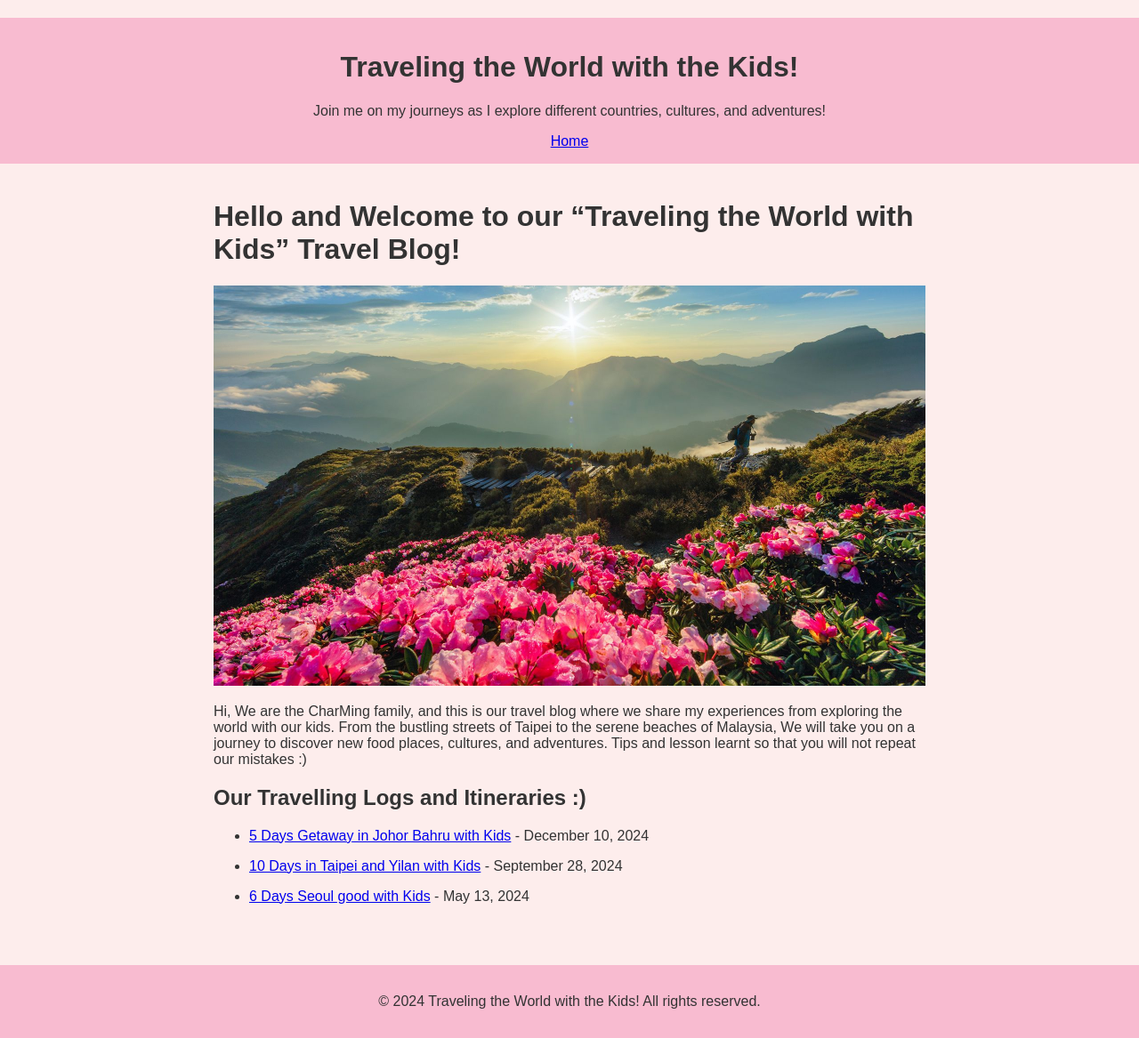
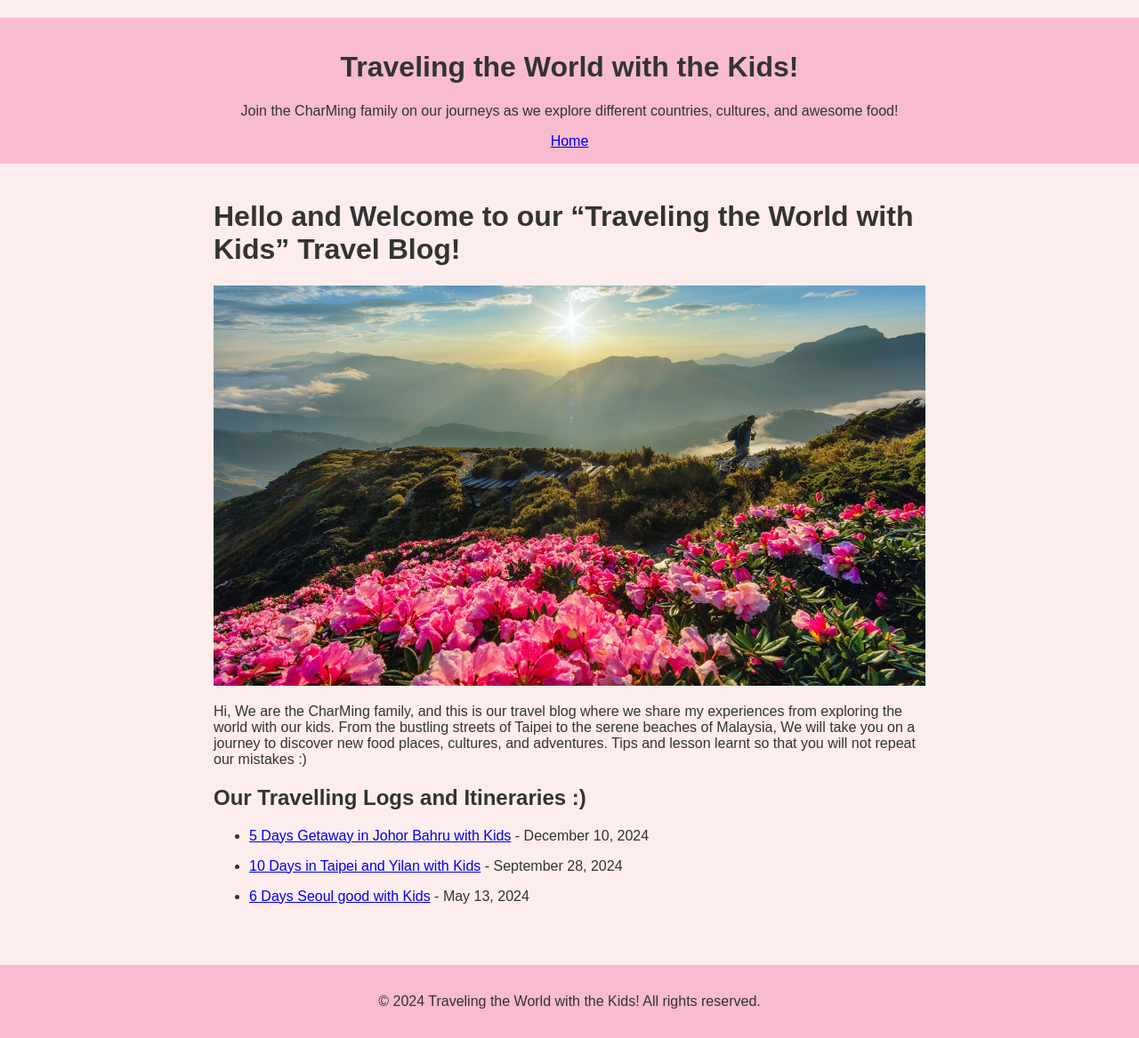
Before and after one commit to charming-content/travelwithkids.github.io, a Jekyll site: the page built from index.md, in a window 1280 px wide. Shown: the whole page at 89% size. Built offline with Jekyll 4.4.1, drawn with Linux system fonts in a browser that asks for light colours.

Commit message:
Update _config.yml

```diff
--- a/_config.yml
+++ b/_config.yml
@@ -1,13 +1,13 @@
 title: Traveling the World with the Kids!
-description: Join me on my journeys as I explore different countries, cultures, and adventures!
+description: Join the CharMing family on our journeys as we explore different countries, cultures, and awesome food!
 baseurl: ""
 url: "https://travelwithkids.github.io" # Replace with your GitHub username
 theme: jekyll-theme-minimal
 markdown: kramdown
-author: Your Name
+author: CharMing
 
 # Social Links
-social_links:
-  twitter: "https://twitter.com/yourhandle" # Replace with your Twitter handle
-  instagram: "https://instagram.com/yourhandle" # Replace with your Instagram handle
-  facebook: "https://facebook.com/yourhandle" # Replace with your Facebook handle
+# social_links:
+  #twitter: "https://twitter.com/yourhandle" # Replace with your Twitter handle
+  #instagram: "https://instagram.com/yourhandle" # Replace with your Instagram handle
+  #facebook: "https://facebook.com/yourhandle" # Replace with your Facebook handle
```
